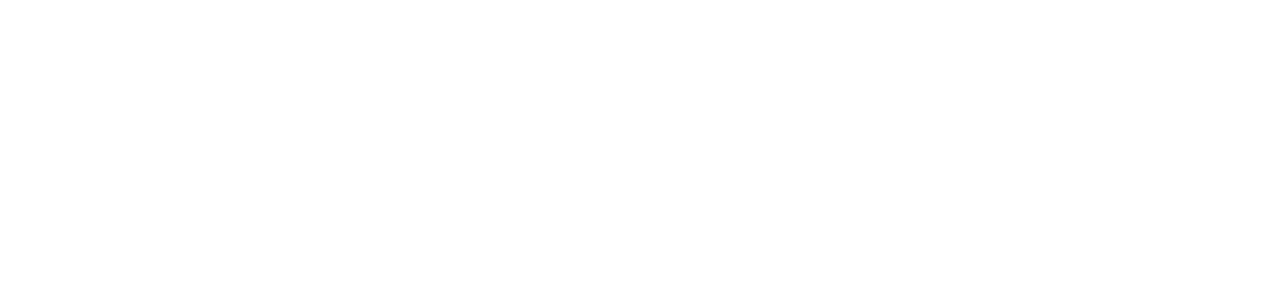
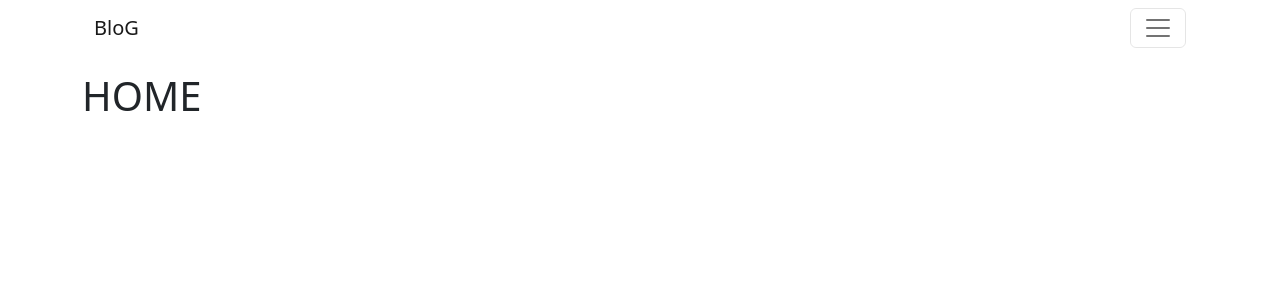
Before and after one commit to afect13/blog, a React (Create React App) app: page / in a window 1280 px wide. Shown: the top 300 px of the page. Built offline with nearby package versions, Linux system fonts and the light colour scheme.

Commit message:
add route and NavBar

```diff
--- a/package.json
+++ b/package.json
@@ -17,6 +17,7 @@
     "react-dom": "^18.2.0",
     "react-redux": "^8.0.5",
     "react-router": "^6.11.2",
+    "react-router-dom": "^6.11.2",
     "react-scripts": "5.0.1",
     "redux-saga": "^1.2.3",
     "typescript": "^4.9.5",
--- a/src/App.tsx
+++ b/src/App.tsx
@@ -1,5 +1,21 @@
-function App() {
-  return <div className="App"></div>;
-}
+import { Routes, Route } from "react-router-dom";
+import Home from "./Pages/Home/Home";
+import About from "./Pages/About/About";
+import Users from "./Pages/Users/Users";
+import Layout from "./Layout/Layout";
+import "bootstrap/dist/css/bootstrap.min.css";
+const App = () => {
+  return (
+    <div>
+      <Routes>
+        <Route path="/" element={<Layout />}>
+          <Route index element={<Home />} />
+          <Route path="about" element={<About />} />
+          <Route path="users" element={<Users />} />
+        </Route>
+      </Routes>
+    </div>
+  );
+};
 
 export default App;
--- /dev/null
+++ b/src/Components/NavBar/NavBar.tsx
@@ -0,0 +1,38 @@
+import Container from "react-bootstrap/Container";
+import Navbar from "react-bootstrap/Navbar";
+import Offcanvas from "react-bootstrap/Offcanvas";
+import { Link } from "react-router-dom";
+
+const NavBar = () => {
+  return (
+    <>
+      <Navbar bg="ligth" expand={false} className="mb-3 rounded-bottom">
+        <Container fluid>
+          <Navbar.Brand href="/">BloG</Navbar.Brand>
+          <Navbar.Toggle aria-controls={`offcanvasNavbar-expand-${"false"}`} />
+          <Navbar.Offcanvas
+            id={`offcanvasNavbar-expand-${false}`}
+            aria-labelledby={`offcanvasNavbarLabel-expand-${false}`}
+            placement="start"
+          >
+            <Offcanvas.Header closeButton>
+              <Offcanvas.Title>BloG</Offcanvas.Title>
+            </Offcanvas.Header>
+            <Offcanvas.Body>
+              <nav className="d-flex flex-column align-items-center gap-3">
+                <Link className="text-decoration-none fs-5 text-uppercase text-reset" to="/">
+                  Список постов
+                </Link>
+                <Link className="text-decoration-none fs-5 text-uppercase text-reset" to="/about">
+                  Обо мне
+                </Link>
+              </nav>
+            </Offcanvas.Body>
+          </Navbar.Offcanvas>
+        </Container>
+      </Navbar>
+    </>
+  );
+};
+
+export default NavBar;
--- /dev/null
+++ b/src/Layout/Layout.tsx
@@ -0,0 +1,16 @@
+import { Outlet } from "react-router";
+import NavBar from "../Components/NavBar/NavBar";
+import Container from "react-bootstrap/Container";
+
+const Layout = () => {
+  return (
+    <div>
+      <Container>
+        <NavBar />
+        <Outlet />
+      </Container>
+    </div>
+  );
+};
+
+export default Layout;
--- /dev/null
+++ b/src/Pages/About/About.tsx
@@ -0,0 +1,9 @@
+const About = () => {
+  return (
+    <div>
+      <h1>About</h1>
+    </div>
+  );
+};
+
+export default About;
--- /dev/null
+++ b/src/Pages/Home/Home.tsx
@@ -0,0 +1,9 @@
+const Home = () => {
+  return (
+    <div>
+      <h1>HOME</h1>
+    </div>
+  );
+};
+
+export default Home;
--- /dev/null
+++ b/src/Pages/Users/Users.tsx
@@ -0,0 +1,9 @@
+const Users = () => {
+  return (
+    <div>
+      <h1>Users</h1>
+    </div>
+  );
+};
+
+export default Users;
--- a/src/index.tsx
+++ b/src/index.tsx
@@ -2,10 +2,13 @@
 import ReactDOM from "react-dom/client";
 import "./index.css";
 import App from "./App";
+import { BrowserRouter } from "react-router-dom";
 
 const root = ReactDOM.createRoot(document.getElementById("root") as HTMLElement);
 root.render(
   <React.StrictMode>
-    <App />
+    <BrowserRouter>
+      <App />
+    </BrowserRouter>
   </React.StrictMode>
 );
```
Also changed, not shown: tsconfig.json (+3 -8 lines), 1 other file (tests, documents, lock files or other folders).
